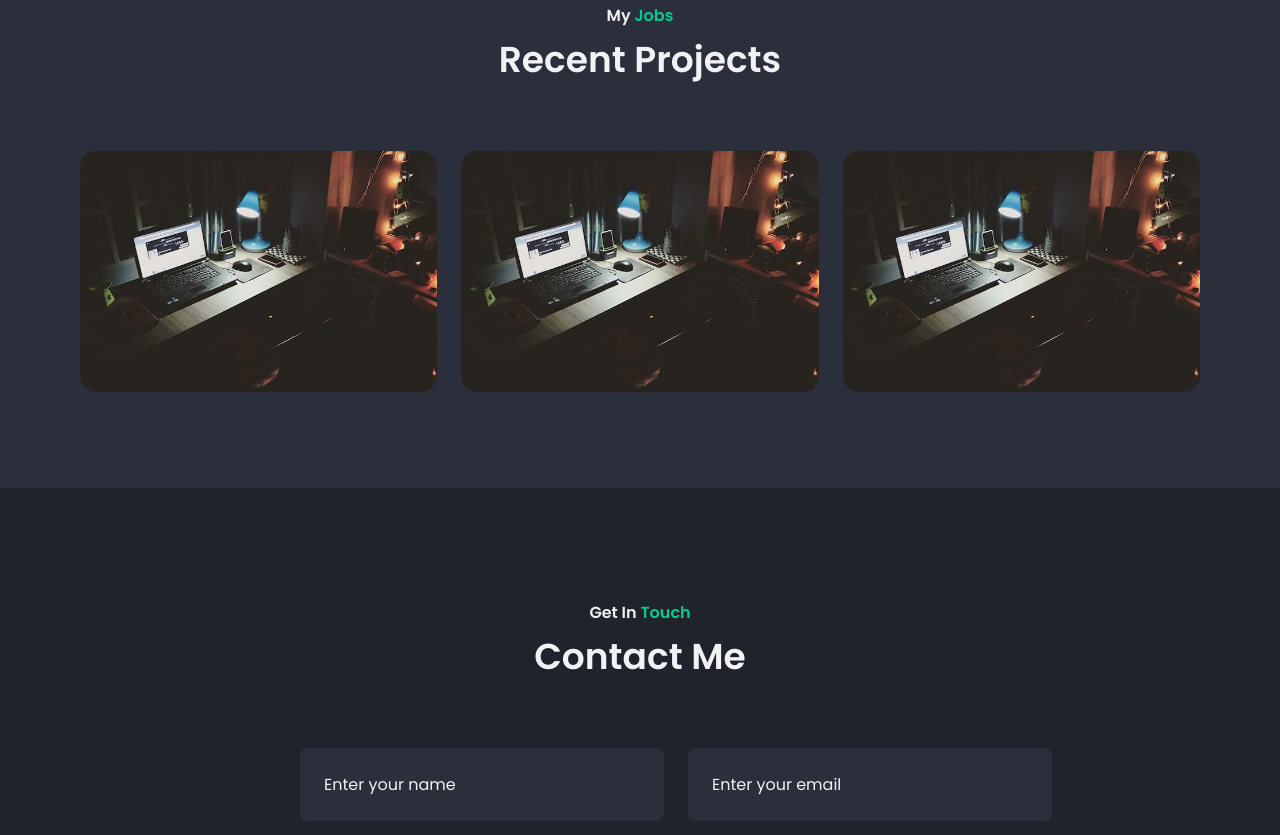
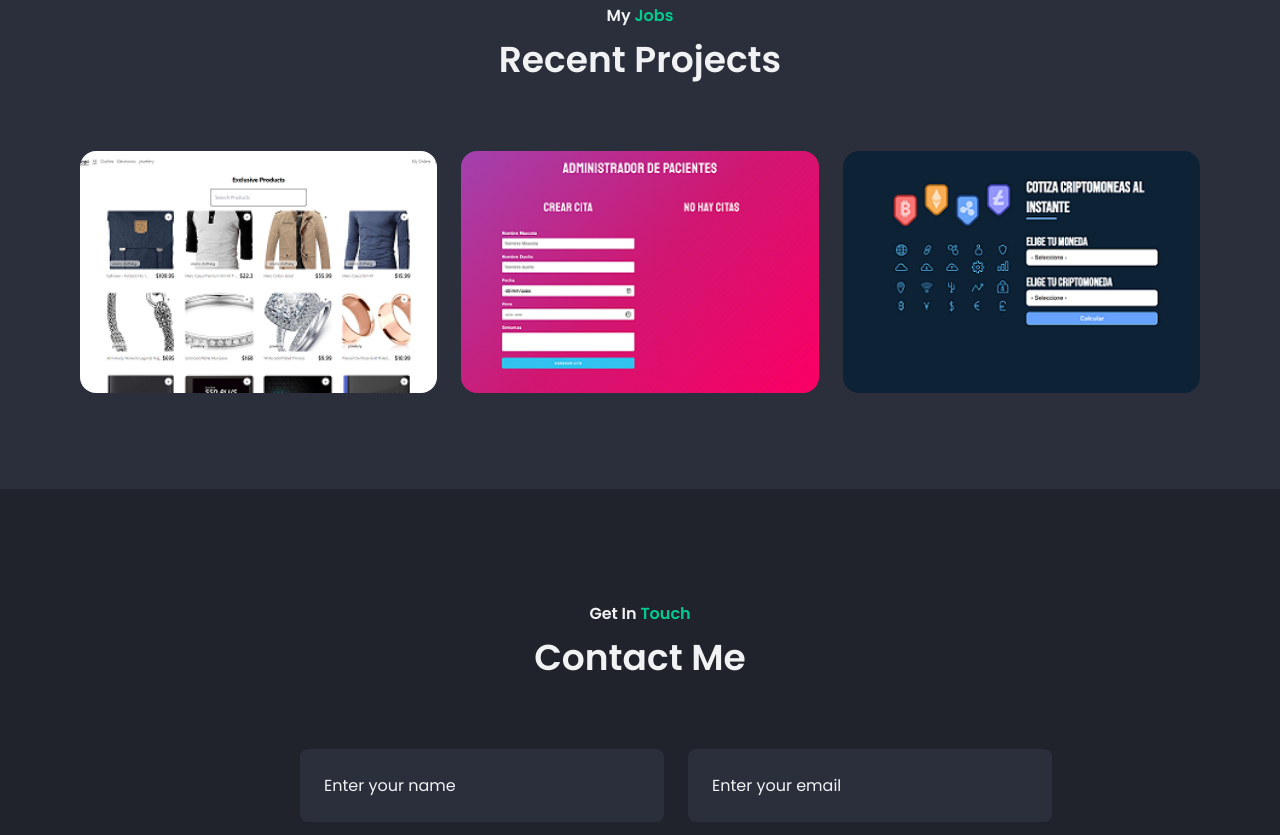
Before and after one commit to julianhv20/Portfolio, a website built with Vite: page index.html in a window 1280 px wide. Shown: the part 1968-2803 px from the top of the page. Built offline with nearby package versions, Linux system fonts and the light colour scheme.

Commit message:
projects images fixed

```diff
--- a/index.html
+++ b/index.html
@@ -240,9 +240,11 @@
 						</p>
 
 						<a
-							href="#contact"
+							href="assets/CV_JulianHincapie.pdf"
+							target="_blank"
+							download="CV-Julian-Hincapie.pdf"
 							class="button"
-							>Contact Me</a
+							>See my CV</a
 						>
 					</div>
 
@@ -371,14 +373,65 @@
 				<div class="projects__container container grid">
 					<article class="projects__card">
 						<img
-							src="assets/project-img-1.jpg"
+							src="assets/e-commerce.png"
+							alt="project image"
+							class="projects__img" />
+						<div class="projects__modal">
+							<span class="projects__subtitle">Web</span>
+							<h2 class="projects__title">E-commerce</h2>
+							<a
+								target="_blank"
+								href="https://singular-monstera-0511b3.netlify.app/"
+								class="projects__button">
+								View demo
+								<svg
+									xmlns="http://www.w3.org/2000/svg"
+									viewBox="0 0 24 24"
+									width="24"
+									height="24">
+									<path
+										d="M10 6V8H5V19H16V14H18V20C18 20.5523 17.5523 21 17 21H4C3.44772 21 3 20.5523 3 20V7C3 6.44772 3.44772 6 4 6H10ZM21 3V11H19L18.9999 6.413L11.2071 14.2071L9.79289 12.7929L17.5849 5H13V3H21Z"></path>
+								</svg>
+							</a>
+						</div>
+					</article>
+
+					<!-- <article class="projects__card">
+						<img
+							src="assets/coin-market.png"
 							alt="project image"
 							class="projects__img" />
 						<div class="projects__modal">
 							<span class="projects__subtitle">Web</span>
 							<h2 class="projects__title">Project 1</h2>
 							<a
-								href=""
+								target="_blank"
+								href="https://coin-market-app.vercel.app/"
+								class="projects__button">
+								View demo
+								<svg
+									xmlns="http://www.w3.org/2000/svg"
+									viewBox="0 0 24 24"
+									width="24"
+									height="24">
+									<path
+										d="M10 6V8H5V19H16V14H18V20C18 20.5523 17.5523 21 17 21H4C3.44772 21 3 20.5523 3 20V7C3 6.44772 3.44772 6 4 6H10ZM21 3V11H19L18.9999 6.413L11.2071 14.2071L9.79289 12.7929L17.5849 5H13V3H21Z"></path>
+								</svg>
+							</a>
+						</div>
+					</article> -->
+
+					<article class="projects__card">
+						<img
+							src="assets/admin-pacientes.png"
+							alt="project image"
+							class="projects__img" />
+						<div class="projects__modal">
+							<span class="projects__subtitle">Web</span>
+							<h2 class="projects__title">Admin Pacientes</h2>
+							<a
+								target="_blank"
+								href="https://codesandbox.io/s/github/julianhv20/Administrador-citas"
 								class="projects__button">
 								View demo
 								<svg
@@ -395,38 +448,15 @@
 
 					<article class="projects__card">
 						<img
-							src="assets/project-img-1.jpg"
+							src="assets/cotizador-cripto.png"
 							alt="project image"
 							class="projects__img" />
 						<div class="projects__modal">
 							<span class="projects__subtitle">Web</span>
-							<h2 class="projects__title">Project 1</h2>
+							<h2 class="projects__title">Crypto market</h2>
 							<a
-								href=""
-								class="projects__button">
-								View demo
-								<svg
-									xmlns="http://www.w3.org/2000/svg"
-									viewBox="0 0 24 24"
-									width="24"
-									height="24">
-									<path
-										d="M10 6V8H5V19H16V14H18V20C18 20.5523 17.5523 21 17 21H4C3.44772 21 3 20.5523 3 20V7C3 6.44772 3.44772 6 4 6H10ZM21 3V11H19L18.9999 6.413L11.2071 14.2071L9.79289 12.7929L17.5849 5H13V3H21Z"></path>
-								</svg>
-							</a>
-						</div>
-					</article>
-
-					<article class="projects__card">
-						<img
-							src="assets/project-img-1.jpg"
-							alt="project image"
-							class="projects__img" />
-						<div class="projects__modal">
-							<span class="projects__subtitle">Web</span>
-							<h2 class="projects__title">Project 1</h2>
-							<a
-								href=""
+								target="_blank"
+								href="https://csb-6k4rc-git-main-julianhv20.vercel.app/"
 								class="projects__button">
 								View demo
 								<svg
--- a/styles.css
+++ b/styles.css
@@ -727,6 +727,11 @@ svg {
 		backdrop-filter: blur(25px);
 		-webkit-backdrop-filter: blur(25px);
 	}
+
+	.projects__img {
+		height: 100%;
+		object-fit: cover;
+	}
 }
 
 @media screen and (min-width: 1152px) {
```
Also changed, not shown: assets/admin-pacientes.png (added), assets/cotizador-cripto.png (added), assets/e-commerce.png (added), 2 other files.
